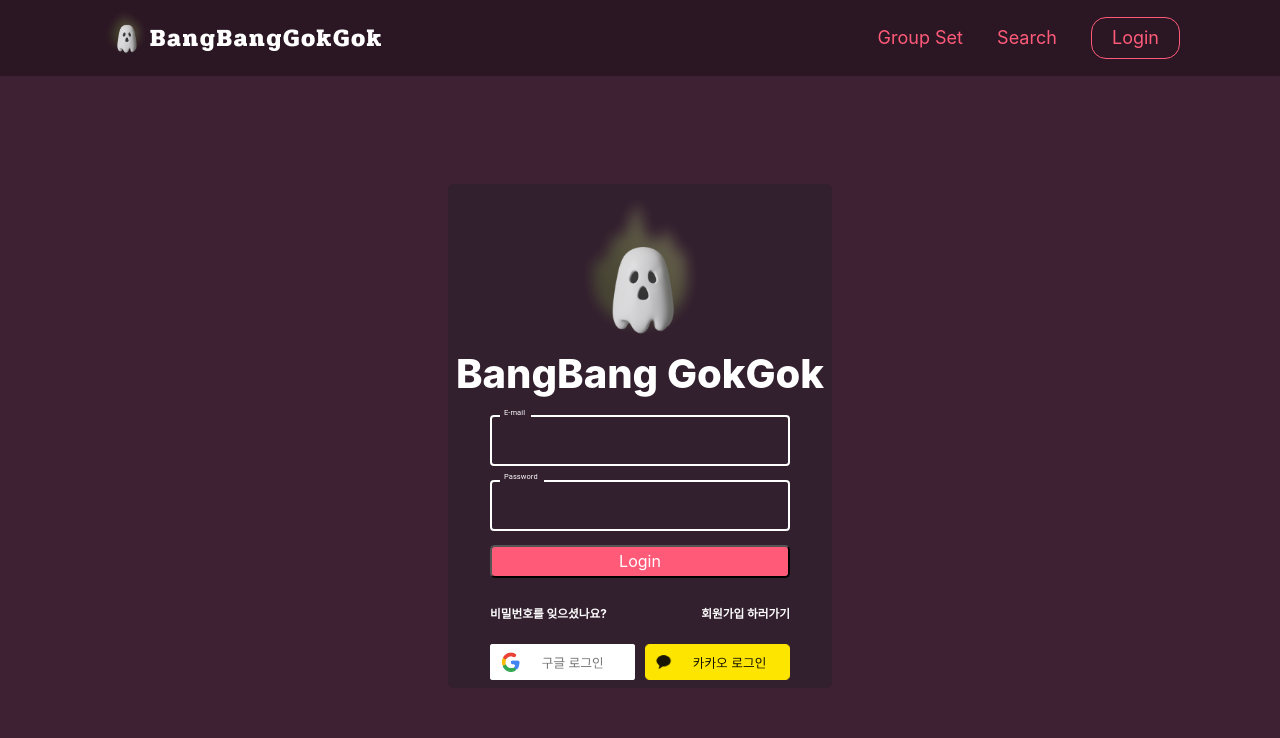
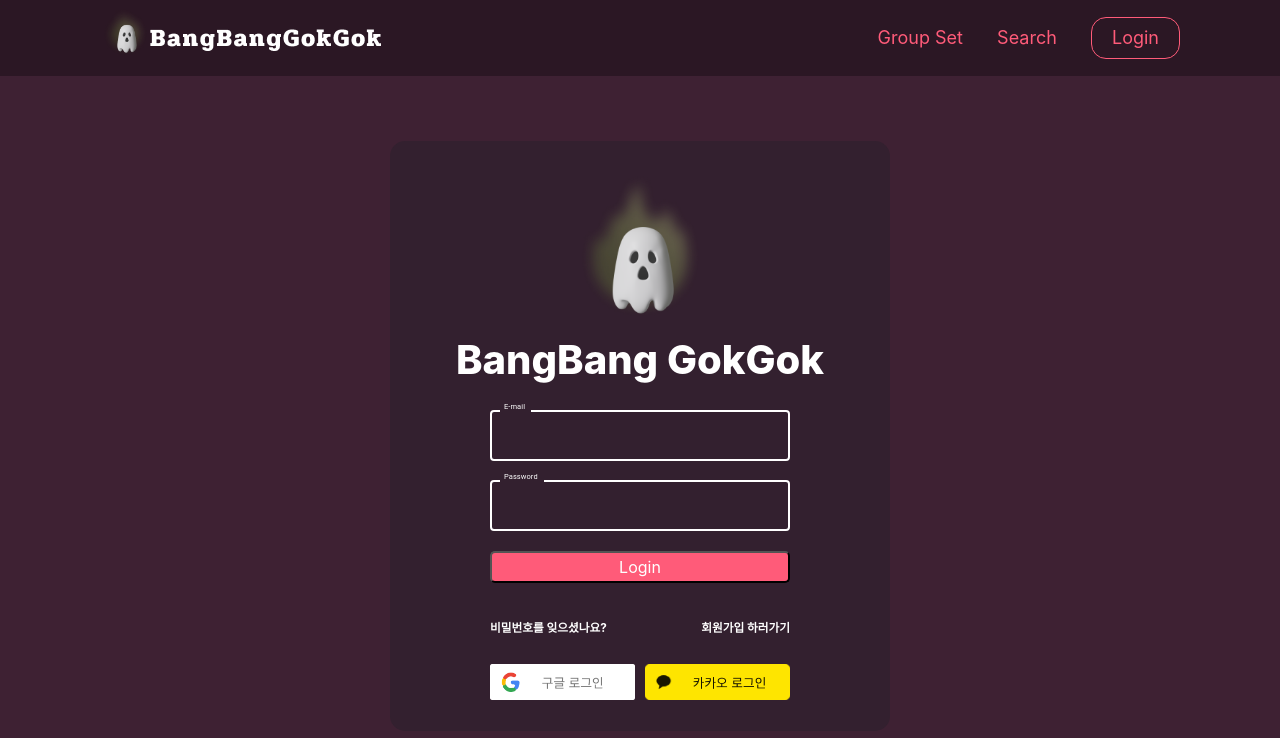
Before and after one commit to predictyson/BangBangGokGok, a React (Vite) app in the folder FrontEnd/: page /login in a window 1280 px wide. Shown: the top 738 px of the page. Built offline with nearby package versions, Linux system fonts and the light colour scheme.

Commit message:
💡 refactor: 로그인/회원가입 뷰 수정

```diff
--- a/FrontEnd/src/components/Auth/forgotpassword/EmailSection.tsx
+++ b/FrontEnd/src/components/Auth/forgotpassword/EmailSection.tsx
@@ -145,15 +145,15 @@ const HegihtHalfBox = styled.div`
 `;
 
 const Container = styled.div`
-  width: 40%;
-  height: 55%;
-  border-radius: 0.5rem;
+  width: 60rem;
+  height: 40rem;
+  border-radius: 1.5rem;
   background-color: ${theme.colors.container};
   display: flex;
   flex-direction: column;
   align-items: center;
   justify-content: space-around;
-  padding: 2 1.5rem;
+  padding: 2rem 0;
   p {
     color: ${theme.colors.pink};
     font-size: 2rem;
--- a/FrontEnd/src/components/Auth/login/LoginSection.tsx
+++ b/FrontEnd/src/components/Auth/login/LoginSection.tsx
@@ -154,9 +154,10 @@ const TextBox = styled.div`
 `;
 
 const Container = styled.div`
-  width: 30%;
-  height: 70%;
-  border-radius: 0.5rem;
+  width: 50rem;
+  height: 55rem;
+  padding: 2rem 0;
+  border-radius: 1.5rem;
   background-color: ${theme.colors.container};
   display: flex;
   flex-direction: column;
--- a/FrontEnd/src/components/Auth/signup/SignUpSection.tsx
+++ b/FrontEnd/src/components/Auth/signup/SignUpSection.tsx
@@ -193,16 +193,17 @@ const CustomTextField = mstyled(TextField)({
 });
 
 const Container = styled.div`
-  width: 40%;
-  height: 60%;
+  width: 50rem;
+  height: 55rem;
   border-radius: 0.5rem;
   margin: 12rem auto;
   background-color: ${theme.colors.container};
+  padding: 2.5rem 0;
   /* background-color: white; */
   display: flex;
   flex-direction: column;
   align-items: center;
-  justify-content: space-around;
+  justify-content: space-between;
 `;
 
 const SubjectText = styled.div`
--- a/FrontEnd/src/pages/Auth/ForgotPasswordPage.tsx
+++ b/FrontEnd/src/pages/Auth/ForgotPasswordPage.tsx
@@ -1,12 +1,16 @@
 import React from "react";
 import EmailSection from "@components/Auth/forgotpassword/EmailSection";
 import styled from "styled-components";
+import Header from "@components/common/Header";
 
 export default function ForgotPasswordPage() {
   return (
-    <Container>
-      <EmailSection />
-    </Container>
+    <>
+      <Header />
+      <Container>
+        <EmailSection />
+      </Container>
+    </>
   );
 }
 
```
